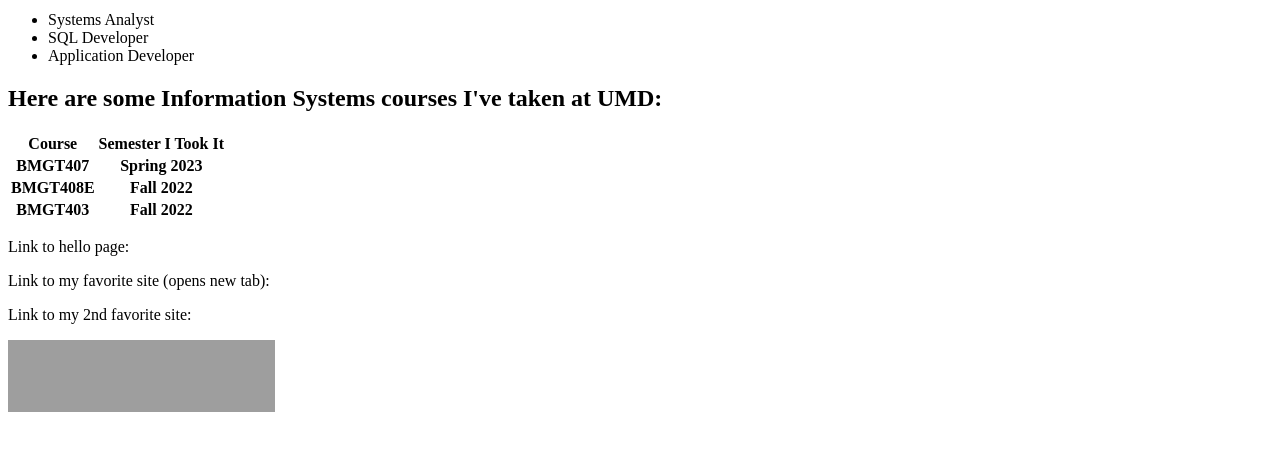
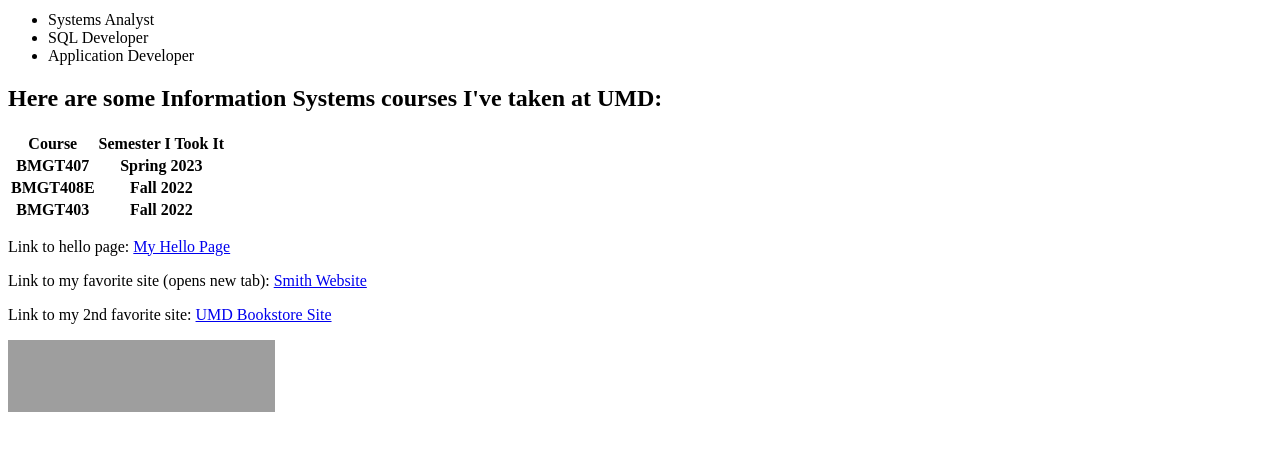
Before and after one commit to kdarakhs/helloWorld, a Flask app: page /about in a window 1280 px wide. Shown: the part 290-741 px from the top of the page. Run offline with Flask 2, Linux system fonts and the light colour scheme; lists and menus that the app fills with data are empty; grey boxes are pictures that could not be loaded.

Commit message:
Tried to fix links.

```diff
--- a/templates/about.html
+++ b/templates/about.html
@@ -53,9 +53,9 @@
     </table>
 
     <!-- These are good sites for a UMD student-->
-    <p>Link to hello page: <a href="/Users/kathr/PycharmProjects/helloWorld2/templates/hello.html"></a></p>
-    <p>Link to my favorite site (opens new tab): <a href="https://rhsmith.umd.edu/" target="_blank"></a></p>
-    <p>Link to my 2nd favorite site: <a href="https://umb.bncollege.com/"></a></p>
+    <p>Link to hello page: <a href="/Users/kathr/PycharmProjects/helloWorld2/templates/hello.html">My Hello Page</a></p>
+    <p>Link to my favorite site (opens new tab): <a href="https://rhsmith.umd.edu/" target="_blank">Smith Website</a></p>
+    <p>Link to my 2nd favorite site: <a href="https://umb.bncollege.com/">UMD Bookstore Site</a></p>
 
     <img src="https://terpconnect.umd.edu/~jbono/bmgt407/images/smith-logo.png" width="267" height="72" alt="An image of the R.H. Smith logo.">
 
```
